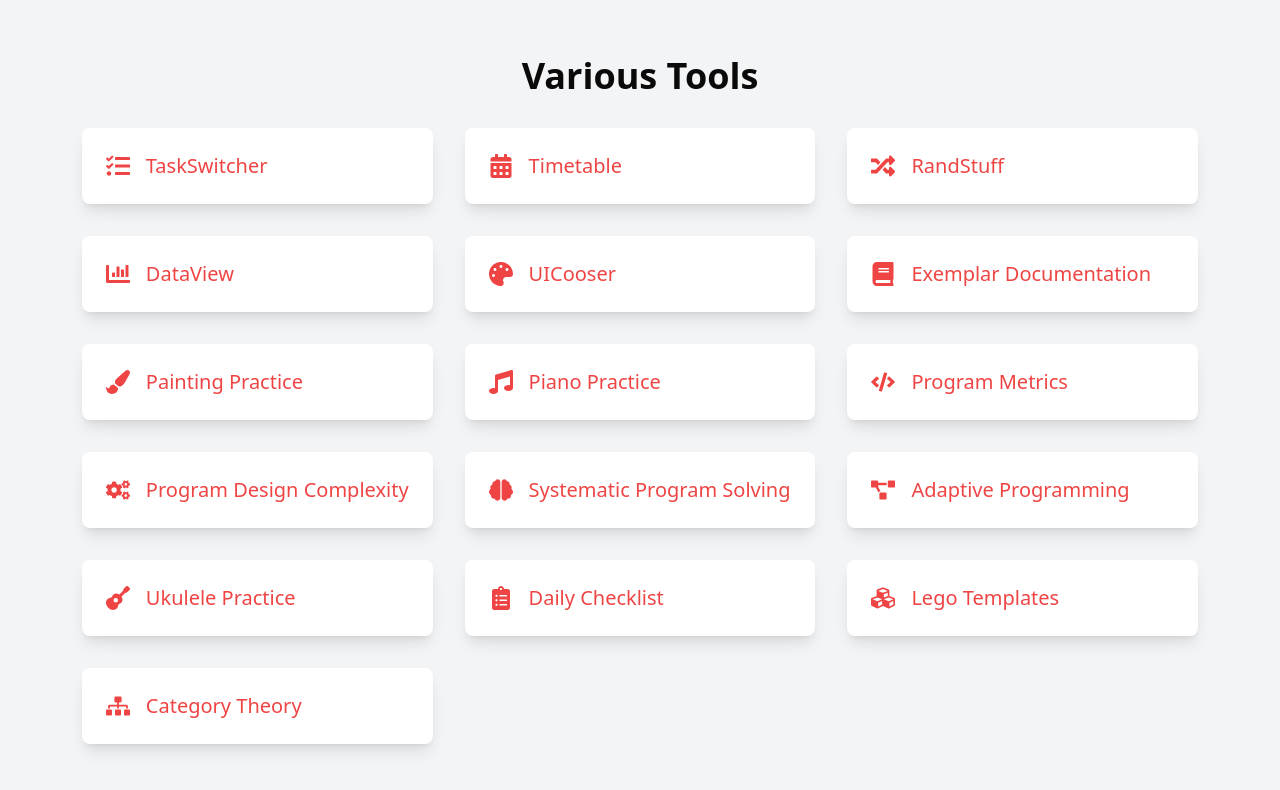
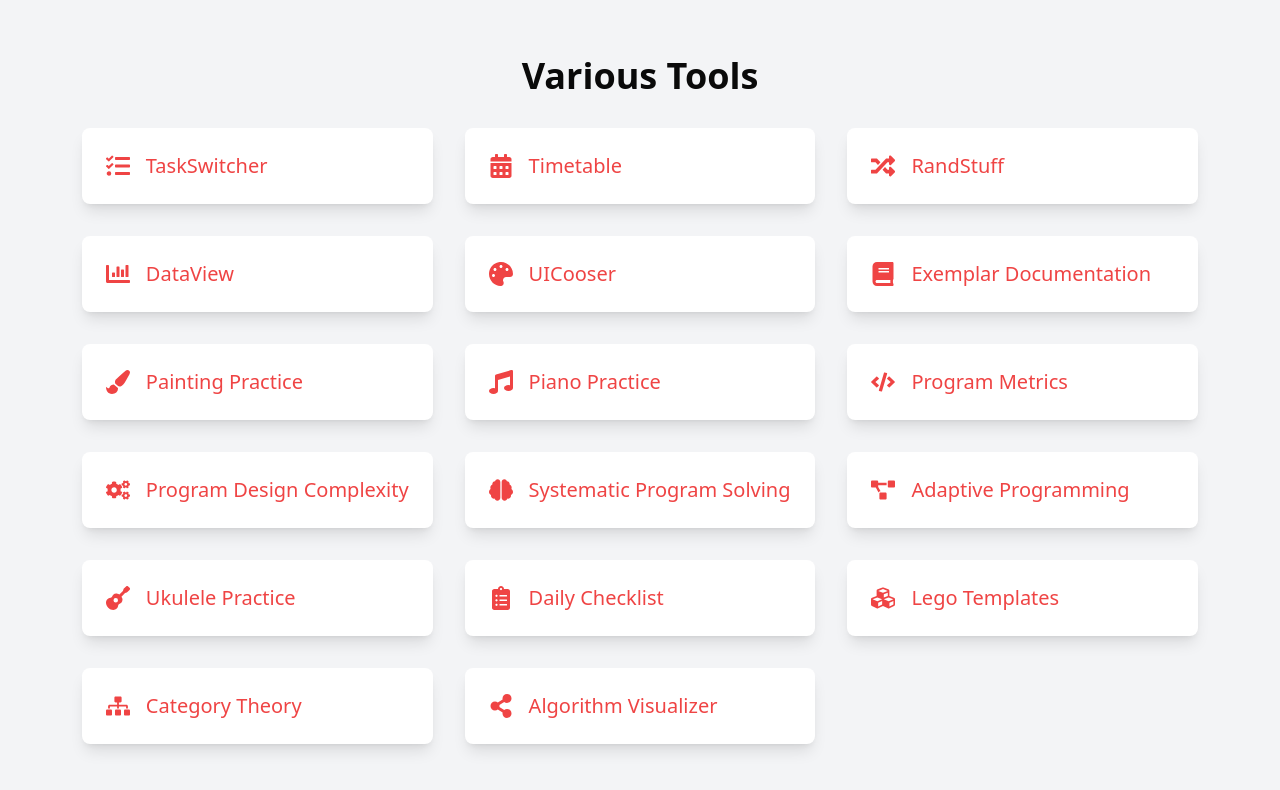
Before and after one commit to hyperswine/swnntools, a Next.js app: page / in a window 1280 px wide. Shown: the top 790 px of the page. Built offline with nearby package versions, Linux system fonts and the light colour scheme.

Commit message:
feat: Update FlowChartGenerator to format patterns with commas and parentheses; add Algorithm Visualizer link to main page

```diff
--- a/app/algo-visual/page.tsx
+++ b/app/algo-visual/page.tsx
@@ -254,7 +254,7 @@ class FlowChartGenerator {
 
       // Pattern node
       const patternLabel = def.patterns.length > 0
-        ? def.patterns.map(p => this.formatPattern(p)).join(' ')
+        ? def.patterns.map(p => this.formatPattern(p)).join(', ')
         : 'default'
 
       this.nodes.push({
@@ -336,8 +336,8 @@ class FlowChartGenerator {
 
   private formatPattern(pattern: Pattern): string {
     if (pattern.args && pattern.args.length > 0) {
-      const args = pattern.args.map(arg => this.formatPattern(arg)).join(' ')
-      return `${pattern.name} ${args}`
+      const args = pattern.args.map(arg => this.formatPattern(arg)).join(', ')
+      return `${pattern.name}(${args})`
     }
     return pattern.name
   }
--- a/app/page.tsx
+++ b/app/page.tsx
@@ -1,5 +1,5 @@
 import Link from "next/link"
-import { FaTasks, FaCalendarAlt, FaRandom, FaChartBar, FaPalette, FaBook, FaPaintBrush, FaMusic, FaCode, FaCogs, FaBrain, FaProjectDiagram, FaGuitar, FaClipboardList, FaCubes, FaSitemap } from "react-icons/fa"
+import { FaTasks, FaCalendarAlt, FaRandom, FaChartBar, FaPalette, FaBook, FaPaintBrush, FaMusic, FaCode, FaCogs, FaBrain, FaProjectDiagram, FaGuitar, FaClipboardList, FaCubes, FaSitemap, FaShareAlt } from "react-icons/fa"
 
 export default function Page() {
   return (
@@ -102,6 +102,12 @@ export default function Page() {
             <span className="text-xl text-red-500">Category Theory</span>
           </div>
         </Link>
+        <Link href="algo-visual">
+          <div className="bg-white shadow-lg rounded-lg p-6 flex items-center space-x-4 hover:bg-gray-200 transition">
+            <FaShareAlt className="text-red-500 text-2xl" />
+            <span className="text-xl text-red-500">Algorithm Visualizer</span>
+          </div>
+        </Link>
       </div>
     </div>
   )
```
